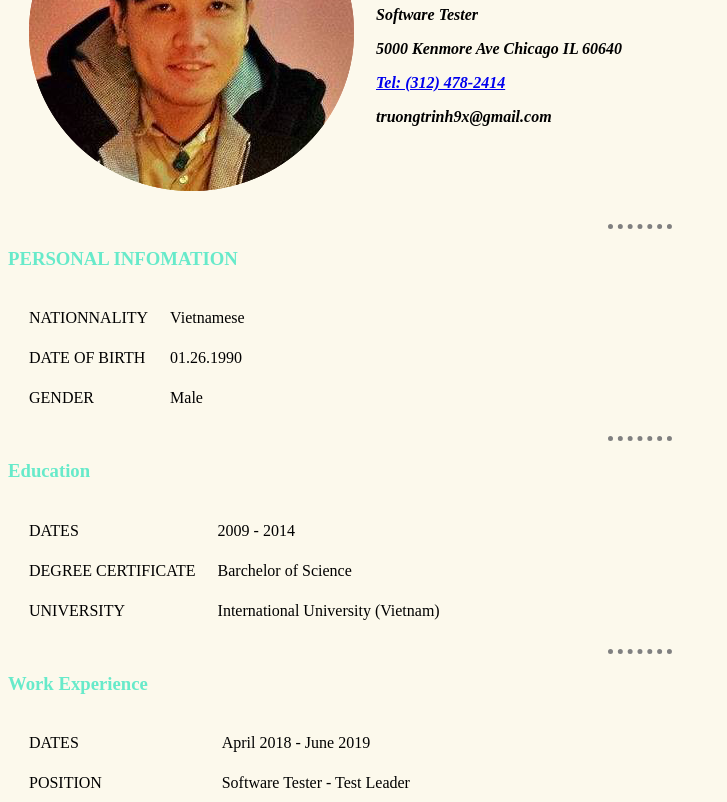
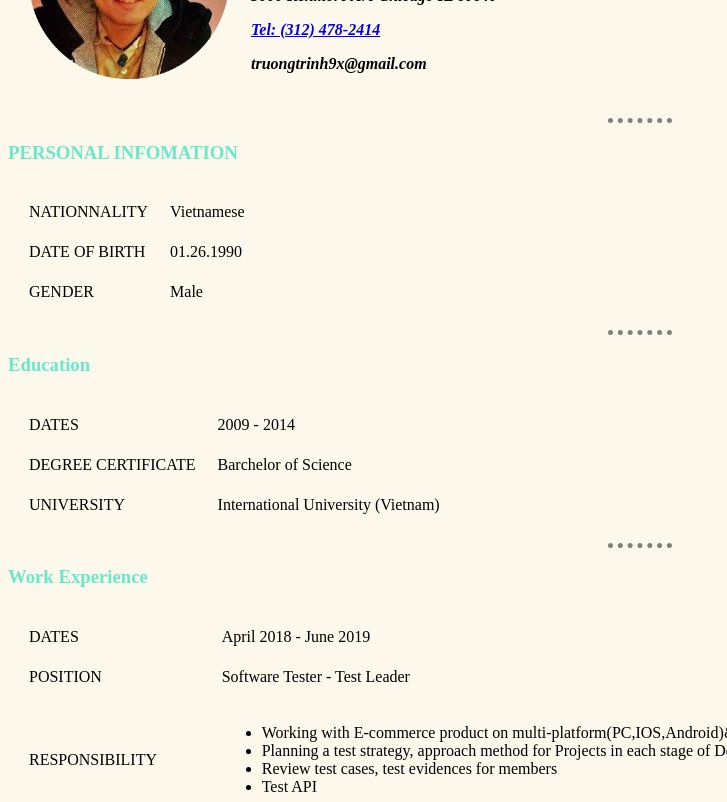
Before and after one commit to ongminhtru/cv, a plain HTML site: page index.html in a window 1280 px wide. Shown: the part 156-958 px from the top of the page, without its empty margins (0-727 px from the left). Drawn offline with Linux system fonts and the light colour scheme.

Commit message:
Add files via upload

```diff
--- a/css/style.css
+++ b/css/style.css
@@ -17,3 +17,7 @@ h3 {
 h1 {
   color: #12d3cf;
 }
+img {
+  height: 200px;
+  width: 200px;
+}
```
